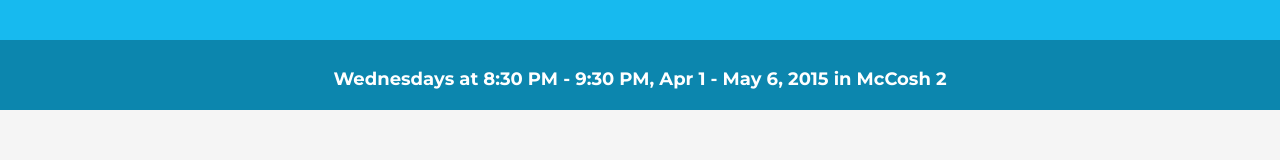
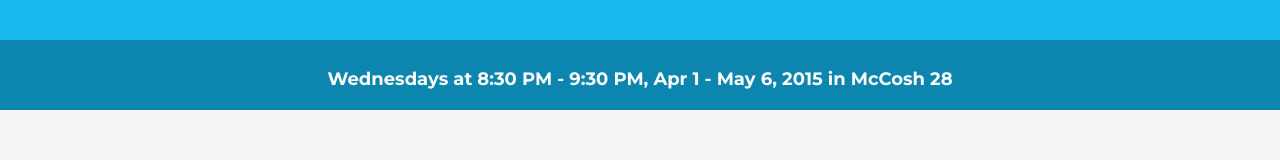
Before and after one commit to introsideprojects/introsideprojects.github.io, a plain HTML site: page index.html in a window 1280 px wide. Shown: the part 497-657 px from the top of the page. Drawn offline with Linux system fonts and the light colour scheme.

Commit message:
location change

```diff
--- a/index.html
+++ b/index.html
@@ -87,7 +87,7 @@
 
         <div class="social-media">
             <div class="social-media-inner container text-center">
-                <center><h2 class="date-details">Wednesdays at 8:30 PM - 9:30 PM, Apr 1 - May 6, 2015 in McCosh 2</h2></center>
+                <center><h2 class="date-details">Wednesdays at 8:30 PM - 9:30 PM, Apr 1 - May 6, 2015 in McCosh 28</h2></center>
             </div>
         </div>
     </section><!--//promo-->
```
